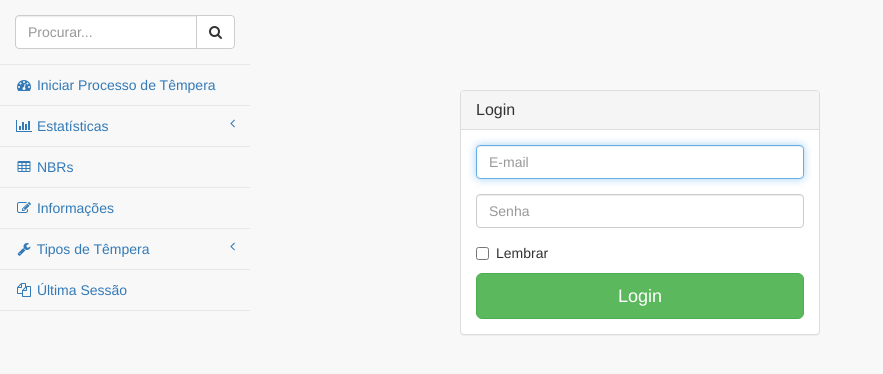
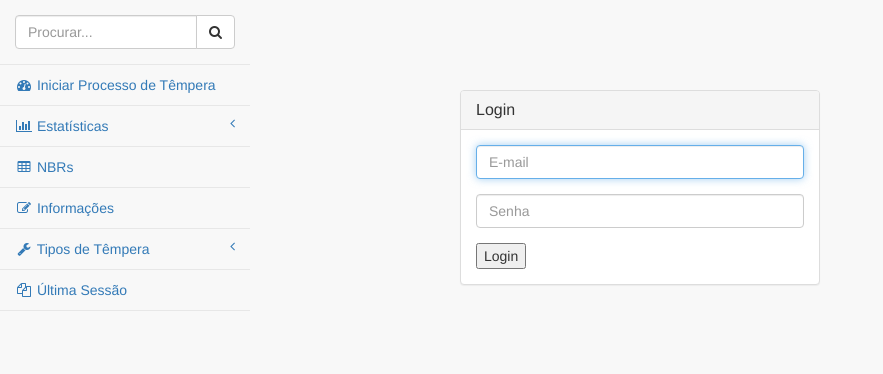
Before and after one commit to forno-sa/forno-sa-web, a Django app: template templates/pages/login.html in a window 1280 px wide. Shown: the part 51-425 px from the top of the page, without its empty margins (0-883 px from the left). Run offline with Django 3.2, Linux system fonts and the light colour scheme; the template is opened without the code that fills it, so the values that code supplies are empty; style sheets or scripts are compiled from the project's sources; parts of the project's set-up code (start-up, migrations or seed data) failed here and were passed over; some libraries are stand-ins or nearby versions.

Commit message:
Adicionando métodos de login e logout

```diff
--- a/forno/urls.py
+++ b/forno/urls.py
@@ -21,7 +21,8 @@ from forno.settings import DEBUG
 urlpatterns = [
     url(r'^admin/', admin.site.urls),
     url(r'^$', Usuario.as_view()),
-    url(r'^login/', Auth.login, name='login'),
+    url(r'^login/$', Auth.login, name='login'),
+    url(r'^logout/$', Auth.logout, name='logout'),
 ]
 
 # django debug toolbar
--- a/templates/pages/base.html
+++ b/templates/pages/base.html
@@ -45,7 +45,7 @@
                     <span class="icon-bar"></span>
                     <span class="icon-bar"></span>
                 </button>
-                <a class="navbar-brand" href="index.html">Forno SA</a>
+                <a class="navbar-brand" href="">Forno SA</a>
             </div>
             <!-- /.navbar-header -->
             {% block header %}
@@ -246,12 +246,20 @@
                         <i class="fa fa-user fa-fw"></i> <i class="fa fa-caret-down"></i>
                     </a>
                     <ul class="dropdown-menu dropdown-user">
-                        <li><a href="login"><i class="fa fa-user fa-fw"></i> Login</a>
+                        {% if not user.is_authenticated %}
+                        <li><a href="{% url 'login'%}"><i class="fa fa-user fa-fw"></i> Login</a>
                         </li>
+                        {% endif %}
+
+                        {% if user.is_authenticated %}
+                        <li><a href="{% url 'login'%}"><i class="fa fa-user fa-fw"></i> {{user.username}}</a>
+                        </li>
+                        {% endif %}
+
                         <li><a href="#"><i class="fa fa-gear fa-fw"></i> Settings</a>
                         </li>
                         <li class="divider"></li>
-                        <li><a href="login.html"><i class="fa fa-sign-out fa-fw"></i> Logout</a>
+                        <li><a href="{% url 'logout'%}"><i class="fa fa-sign-out fa-fw"></i> Logout</a>
                         </li>
                     </ul>
                     <!-- /.dropdown-user -->
--- a/templates/pages/login.html
+++ b/templates/pages/login.html
@@ -27,13 +27,10 @@
                                 <div class="form-group">
                                     <input class="form-control" placeholder="Senha" name="password" type="password" value="">
                                 </div>
-                                <div class="checkbox">
-                                    <label>
-                                        <input name="remember" type="checkbox" value="Remember Me">Lembrar
-                                    </label>
-                                </div>
                                 <!-- Change this to a button or input when using this as a form -->
-                                <a href="index.html" class="btn btn-lg btn-success btn-block">Login</a>
+                                    <form action="" method="POST">
+                                    <input type="submit" value="Login" />
+                                    </form>
                             </fieldset>
                         </form>
                     </div>
--- /dev/null
+++ b/usuarios/forms.py
@@ -0,0 +1,6 @@
+# -*- coding: utf-8 -*-
+from django import forms
+
+class AuthenticationForm(forms.Form):
+    email = forms.CharField(max_length=254)
+    password = forms.CharField(widget=forms.PasswordInput)
```
Also changed, not shown: usuarios/views.py (+7 -2 lines).
